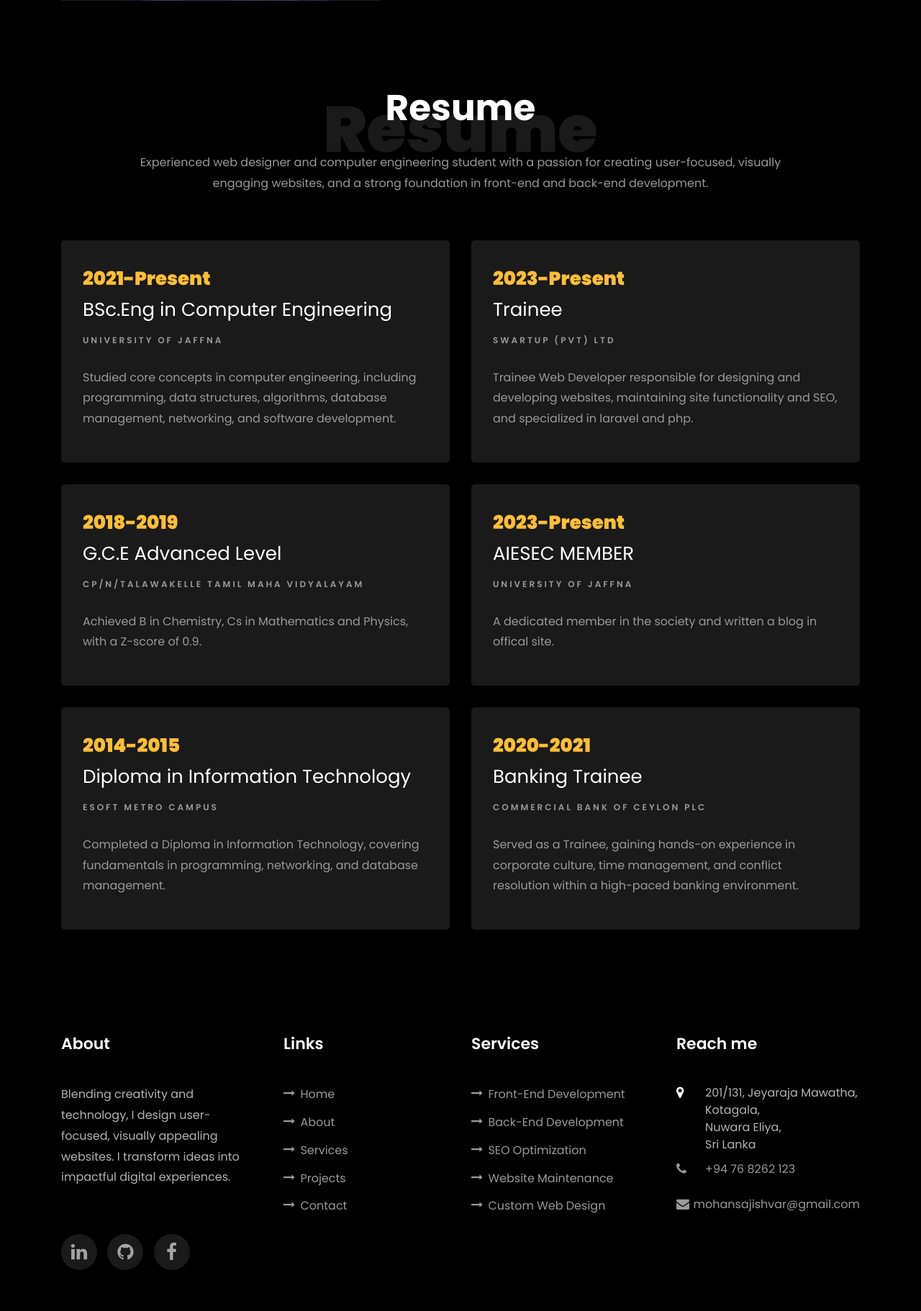
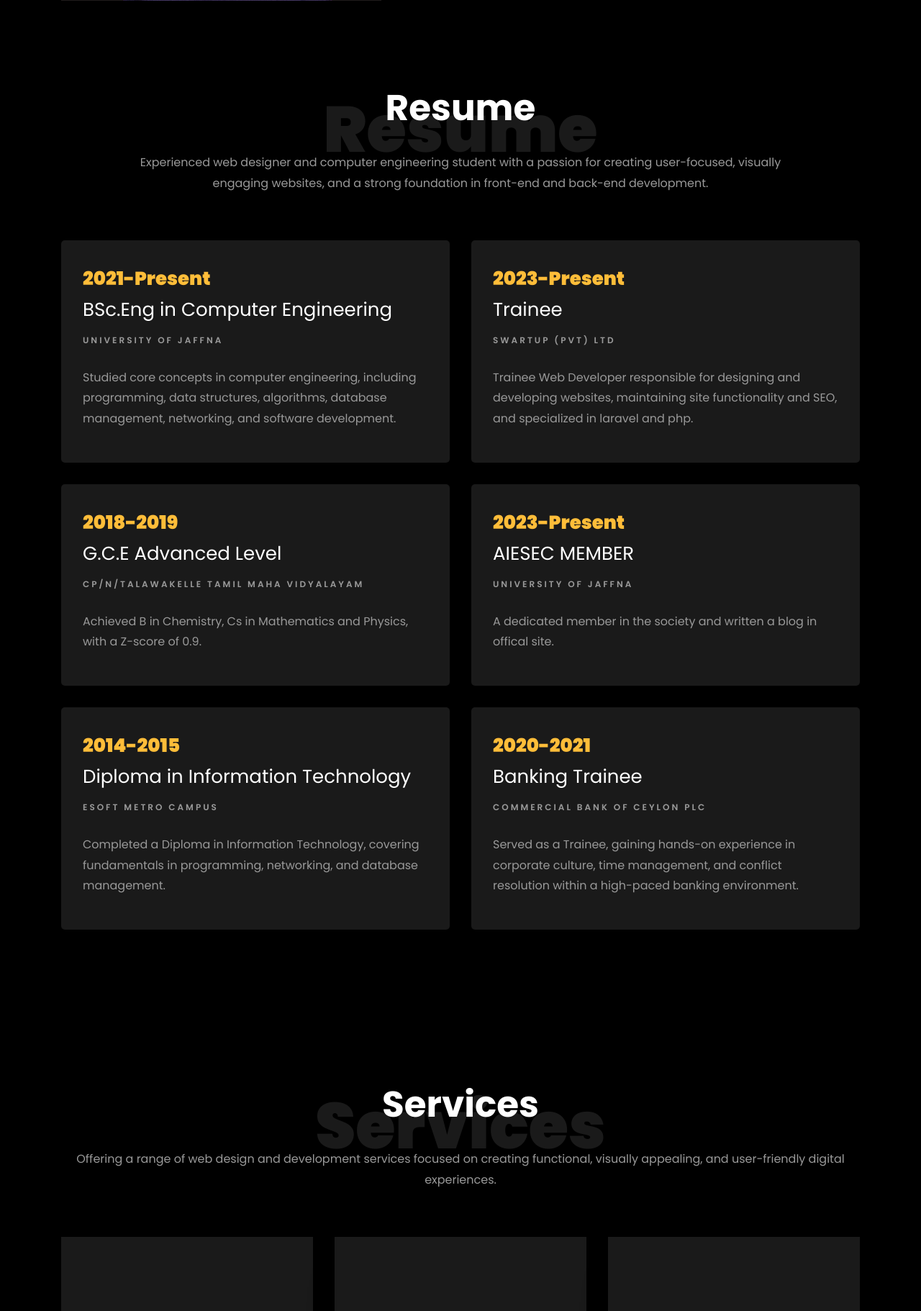
Before and after one commit to Sajishvar/portfolio, a PHP site: page / in a window 1280 px wide. Shown: the part 1498-3320 px from the top of the page at 72% size. Run offline with PHP 8.4, Linux system fonts and the light colour scheme; some web fonts are replaced.

Commit message:
Services

```diff
--- a/includes/footer.php
+++ b/includes/footer.php
@@ -28,11 +28,11 @@
                 <div class="ftco-footer-widget mb-4">
                 <h2 class="ftco-heading-2">Services</h2>
                 <ul class="list-unstyled">
-                <li><a href="#"><span class="icon-long-arrow-right mr-2"></span>Front-End Development</a></li>
-                <li><a href="#"><span class="icon-long-arrow-right mr-2"></span>Back-End Development</a></li>
-                <li><a href="#"><span class="icon-long-arrow-right mr-2"></span>SEO Optimization</a></li>
-                <li><a href="#"><span class="icon-long-arrow-right mr-2"></span>Website Maintenance</a></li>
-                <li><a href="#"><span class="icon-long-arrow-right mr-2"></span>Custom Web Design</a></li>
+                <li><span class="icon-long-arrow-right mr-2"></span>Front-End Development</li>
+                <li><span class="icon-long-arrow-right mr-2"></span>Back-End Development</li>
+                <li><span class="icon-long-arrow-right mr-2"></span>SEO Optimization</li>
+                <li><span class="icon-long-arrow-right mr-2"></span>Website Maintenance</li>
+                <li><span class="icon-long-arrow-right mr-2"></span>Custom Web Design</li>
                 </ul>
             </div>
             </div>
@@ -43,7 +43,12 @@
                     <ul>
                     <li><span class="icon icon-map-marker"></span><span class="text">201/131, Jeyaraja Mawatha, Kotagala,<br> Nuwara Eliya,<br>Sri Lanka</span></li>
                     <li><a href="#"><span class="icon icon-phone"></span><span class="text">+94 76 8262 123</span></a></li>
-                    <li><a href="#"><span class="icon icon-envelope"></span><span class="text">  mohansajishvar@gmail.com</span></a></li>
+                    <li>
+                    <a href="#" style="display: inline-flex; align-items: center;">
+                        <span class="icon icon-envelope" style="margin-right: 3px;"></span>
+                        <span class="text">mohansajishvar@gmail.com</span>
+                    </a>
+                    </li>
                     </ul>
                 </div>
             </div>
--- a/index.php
+++ b/index.php
@@ -138,6 +138,50 @@ ob_start();
 	</div>
 </section>
 
+<section class="ftco-section" id="services-section">
+	<div class="container">
+		<div class="row justify-content-center py-5 mt-3">
+		<div class="col-md-12 heading-section text-center ftco-animate">
+		<h1 class="big big-2">Services</h1>
+		<h2 class="mb-4">Services</h2>
+		<p>Offering a range of web design and development services focused on creating functional, visually appealing, and user-friendly digital experiences.</p>
+		</div>
+	</div>
+		<div class="row">
+				<div class="col-md-4 text-center d-flex ftco-animate">
+					<a class="services-1">
+						<span class="icon">
+							<i class="flaticon-analysis"></i>
+						</span>
+						<div class="desc">
+							<h3 class="mb-5">Front-End Development</h3>
+						</div>
+					</a>
+				</div>
+				<div class="col-md-4 text-center d-flex ftco-animate">
+					<a class="services-1">
+						<span class="icon">
+							<i class="flaticon-ideas"></i>
+						</span>
+						<div class="desc">
+							<h3 class="mb-5">Back-End Development</h3>
+						</div>
+					</a>
+				</div>
+				<div class="col-md-4 text-center d-flex ftco-animate">
+					<a class="services-1">
+						<span class="icon">
+							<i class="flaticon-flasks"></i>
+						</span>
+						<div class="desc">
+							<h3 class="mb-5">SEO Optimization</h3>
+						</div>
+					</a>
+				</div>
+			</div>
+	</div>
+</section>
+
 <?php
 $pageContent = ob_get_clean();
 include("includes/layout.php");
```
